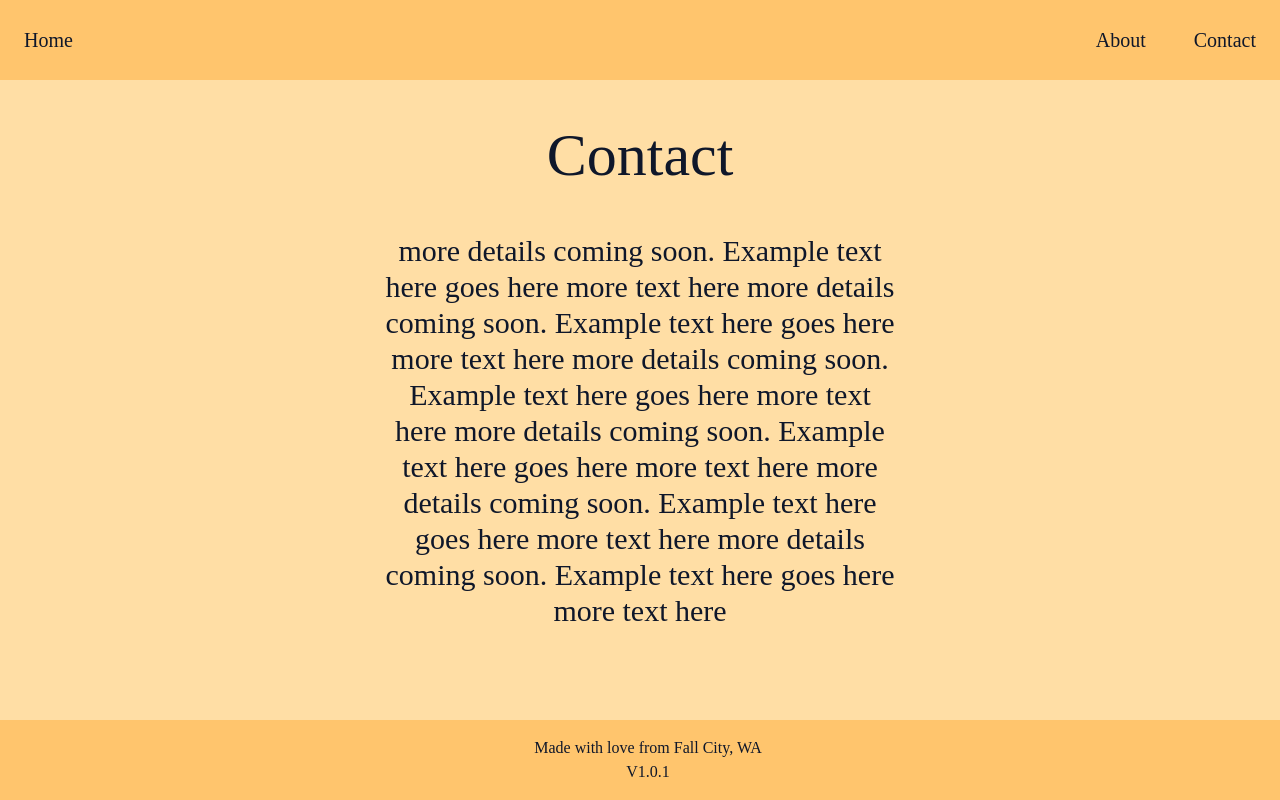
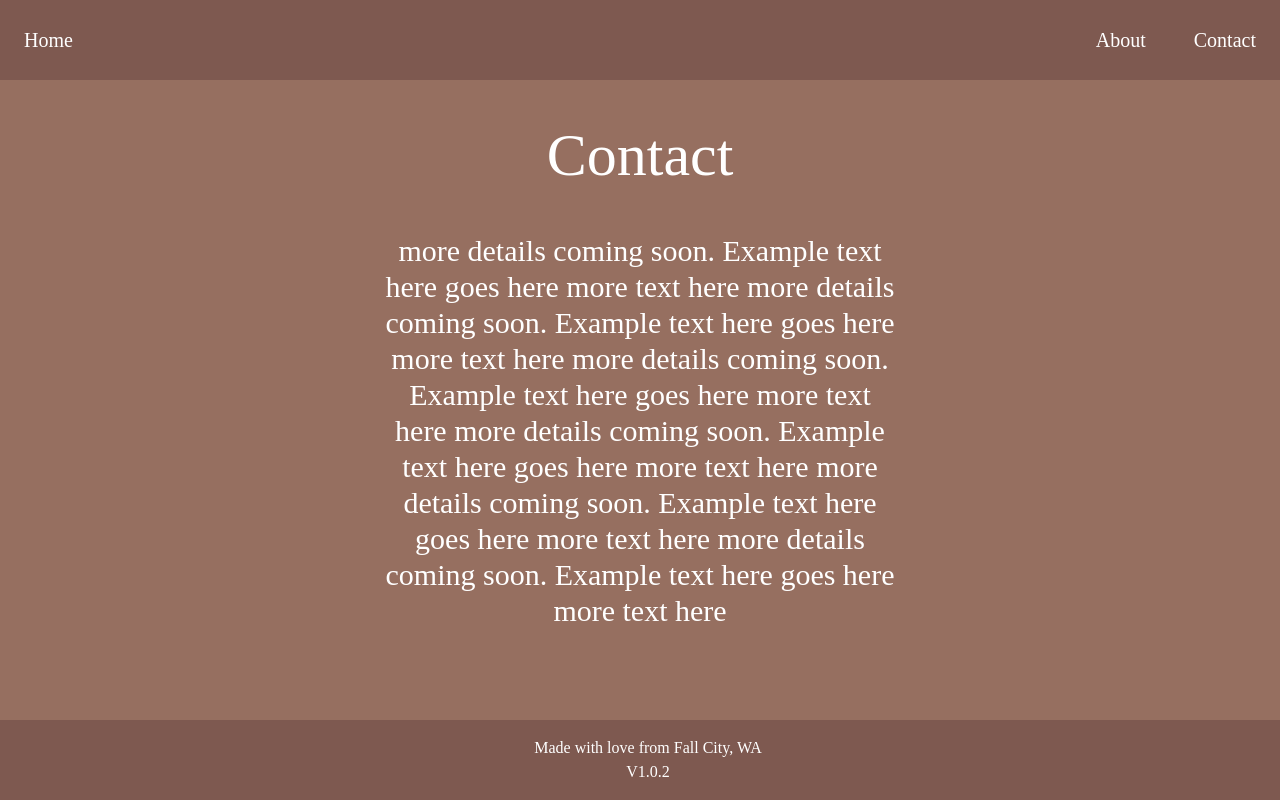
Before and after one commit to trbarron/MamasMuffinHauler, a React (Create React App) app: page /Contact in a window 1280 px wide. Built offline with nearby package versions, Linux system fonts and the light colour scheme; a web font is replaced by a local one.

Commit message:
v1.0.2 color swap

```diff
--- a/src/About.jsx
+++ b/src/About.jsx
@@ -4,13 +4,13 @@ import Footer from './Footer';
 
 function About() {
   return (
-    <div className='h-screen w-screen bg-blaze-orange-200 grid grid-cols-1	'>
+    <div className='h-screen w-screen bg-toast-500 grid grid-cols-1	'>
         <Navbar />
         <div>
-          <div className='text-3xl lg:text-6xl text-center font-body text-slate-900 lg:pb-8'>
+          <div className='text-3xl lg:text-6xl text-center font-body text-white lg:pb-8'>
             About
           </div>
-          <div className='text-xl lg:text-3xl text-center pt-4 font-body text-slate-900 max-w-lg mx-auto'>
+          <div className='text-xl lg:text-3xl text-center pt-4 font-body text-white max-w-lg mx-auto'>
             more details coming soon. Example text here goes here more text here
             more details coming soon. Example text here goes here more text here
             more details coming soon. Example text here goes here more text here
--- a/src/App.js
+++ b/src/App.js
@@ -4,16 +4,13 @@ import Footer from './Footer';
 
 function App() {
   return (
-    <div className='h-screen w-screen bg-blaze-orange-200 grid grid-cols-1	'>
+    <div className='h-screen w-screen bg-toast-500 grid grid-cols-1	'>
         <Navbar />
         <img src={logo} className='aspect-auto m-auto lg:max-w-3xl' alt='logo of a truck' />
         <div>
-          <div className='text-3xl lg:text-6xl text-center font-body text-slate-900'>
+          <div className='text-3xl lg:text-8xl text-center font-body text-white'>
             Mama's Muffin Hauler
           </div>
-          {/* <div className='text-xl lg:text-3xl text-center pt-4 font-body text-slate-900'>
-            more details coming soon
-          </div> */}
         </div>
         <Footer />
     </div>
--- a/src/Contact.jsx
+++ b/src/Contact.jsx
@@ -3,13 +3,13 @@ import Footer from './Footer';
 
 function Contact() {
   return (
-    <div className='h-screen w-screen bg-blaze-orange-200 grid grid-cols-1	'>
+    <div className='h-screen w-screen bg-toast-500 grid grid-cols-1	'>
         <Navbar />
         <div>
-          <div className='text-3xl lg:text-6xl text-center font-body text-slate-900 lg:pb-8'>
+          <div className='text-3xl lg:text-6xl text-center font-body text-white lg:pb-8'>
           Contact
           </div>
-          <div className='text-xl lg:text-3xl text-center pt-4 font-body text-slate-900 max-w-lg mx-auto'>
+          <div className='text-xl lg:text-3xl text-center pt-4 font-body text-white max-w-lg mx-auto'>
             more details coming soon. Example text here goes here more text here
             more details coming soon. Example text here goes here more text here
             more details coming soon. Example text here goes here more text here
--- a/src/Footer.jsx
+++ b/src/Footer.jsx
@@ -3,14 +3,14 @@ import logo from './logo.svg';
 
 function Footer() {
     return (
-      <div className="w-full h-20 bg-blaze-orange-300 flex place-self-end text-body align-center place-contents-center justify-center ">
+      <div className="w-full h-20 bg-toast-600 flex place-self-end text-body align-center place-contents-center justify-center ">
         {/* <img src={logo} className='aspect-auto h-20 py-2 place-self-end' alt='logo of a truck' /> */}
-        <div className='font-body text-slate-900 my-auto place-self-start pl-4'>
+        <div className='font-body text-white my-auto place-self-start pl-4'>
             <div className='text-center'>
                 Made with love from Fall City, WA
             </div>
             <div className='text-center'>
-                V1.0.1
+                V1.0.2
             </div>
         </div>
       </div>
--- a/src/Navbar.jsx
+++ b/src/Navbar.jsx
@@ -1,7 +1,7 @@
 function Navbar() {
     return (
-      <div className="w-full h-20 bg-blaze-orange-300 flex">
-        <a href="/" className="rounded px-6 flex-none grid grid-cols-1 content-center justify-center place-content-center hover:bg-tabasco-400 text-slate-900 hover:text-white">
+      <div className="w-full h-20 bg-toast-600 flex">
+        <a href="/" className="rounded px-6 flex-none grid grid-cols-1 content-center justify-center place-content-center hover:bg-toast-400 text-white">
             <div className="text-xl font-body ">
                 Home
             </div>
@@ -12,7 +12,7 @@ function Navbar() {
             </div> */}
         </a>
         <div className="flex-1"></div>
-        <a href="/About" className="rounded px-6 flex-none grid grid-cols-1 content-center justify-center place-content-center hover:bg-tabasco-400 text-slate-900 hover:text-white">
+        <a href="/About" className="rounded px-6 flex-none grid grid-cols-1 content-center justify-center place-content-center hover:bg-toast-400 text-white">
             <div className="text-xl font-body ">
                 About
             </div>
@@ -22,7 +22,7 @@ function Navbar() {
                 </svg>
             </div> */}
         </a>
-        <a href="/Contact" className="rounded px-6 flex-none grid grid-cols-1 content-center justify-center place-content-center hover:bg-tabasco-400 text-slate-900 hover:text-white">
+        <a href="/Contact" className="rounded px-6 flex-none grid grid-cols-1 content-center justify-center place-content-center hover:bg-toast-400 text-white">
             <div className="text-xl font-body ">
                 Contact
             </div>
--- a/tailwind.config.js
+++ b/tailwind.config.js
@@ -45,6 +45,18 @@ module.exports = {
           '800': '#9b1940',
           '900': '#811a39',
         },
+        'toast': {
+          '50': '#f6f2f0',
+          '100': '#e7e0da',
+          '200': '#d2c1b6',
+          '300': '#b79d8d',
+          '400': '#a27f6d',
+          '500': '#966f60',
+          '600': '#7e5950',
+          '700': '#664642',
+          '800': '#573d3c',
+          '900': '#4d3636',
+      },
       }
     }
   },
```
Also changed, not shown: src/logo.svg, 1 other file (tests, documents, lock files or other folders).
